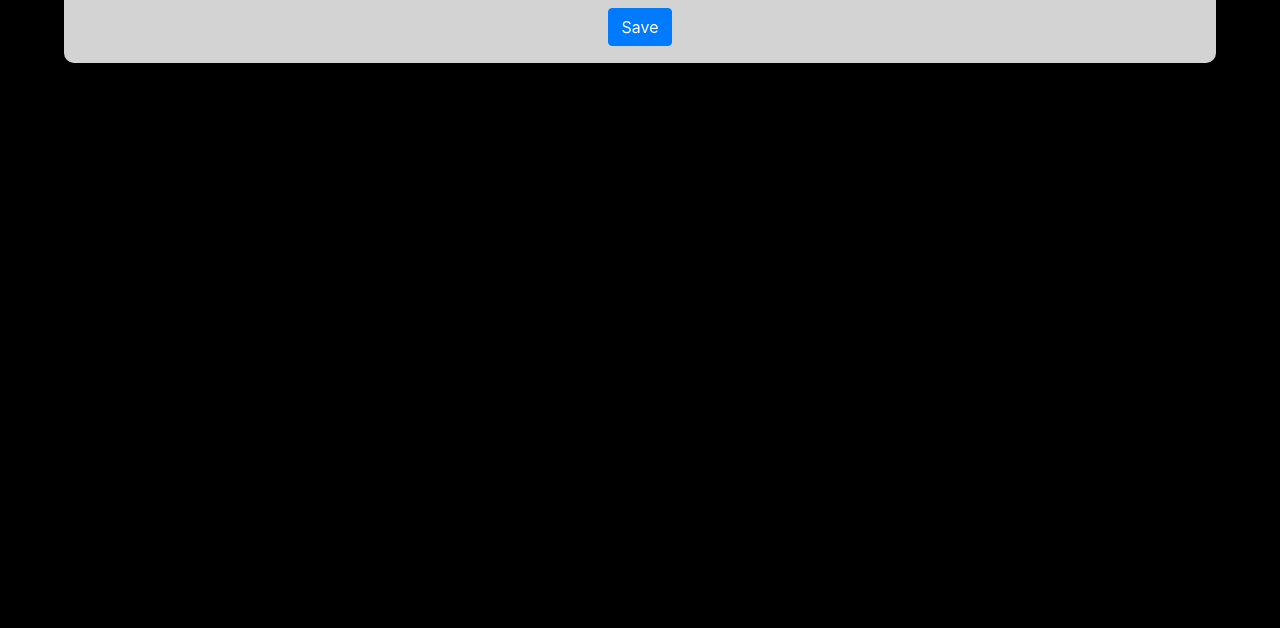
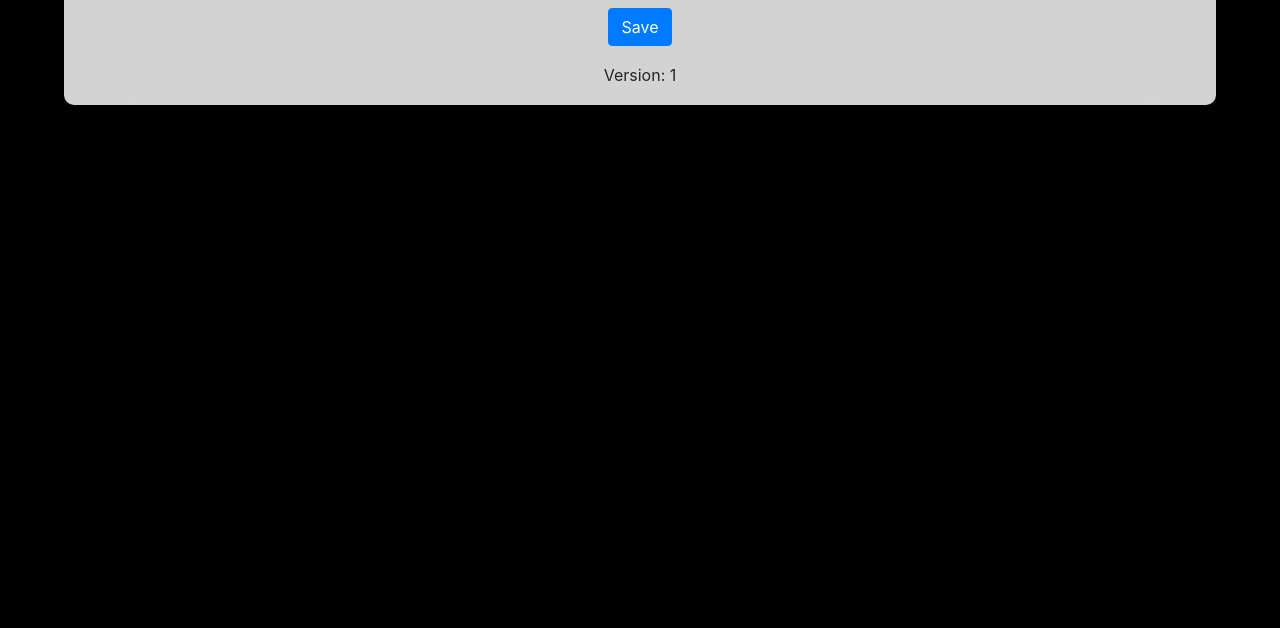
Before and after one commit to Ibr4h1m/MAD5, a plain HTML site: page index.html in a window 1280 px wide. Shown: the part 172-800 px from the top of the page. Drawn offline with nearby package versions, Linux system fonts and the light colour scheme.

Commit message:
Update
Update

```diff
--- a/index.html
+++ b/index.html
@@ -48,6 +48,9 @@
 
             </p>
         </div>
+        <div class="wrapper">
+            <p>Version: 1</p>
+        </div>
 
     </div>
 
```
